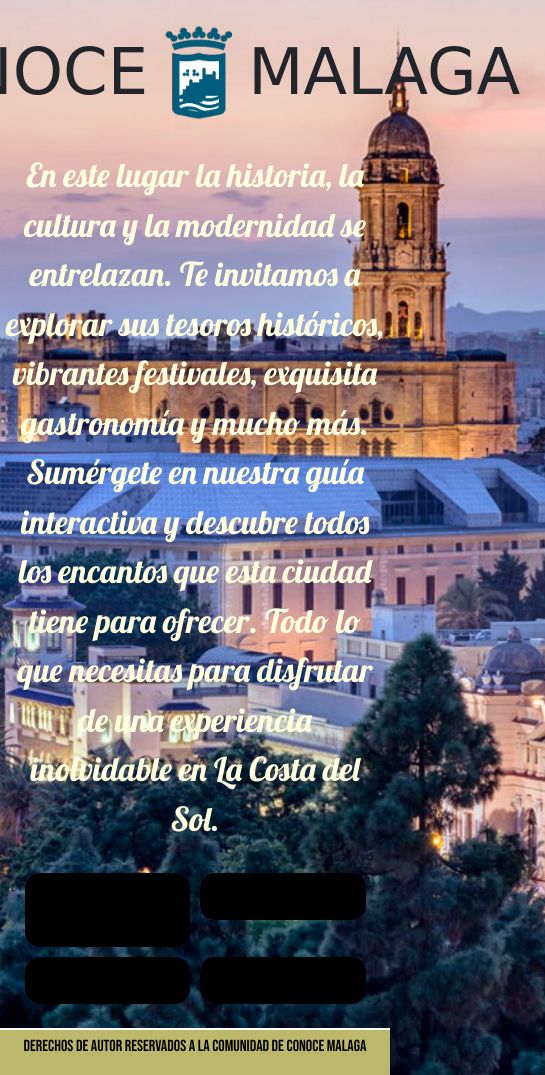
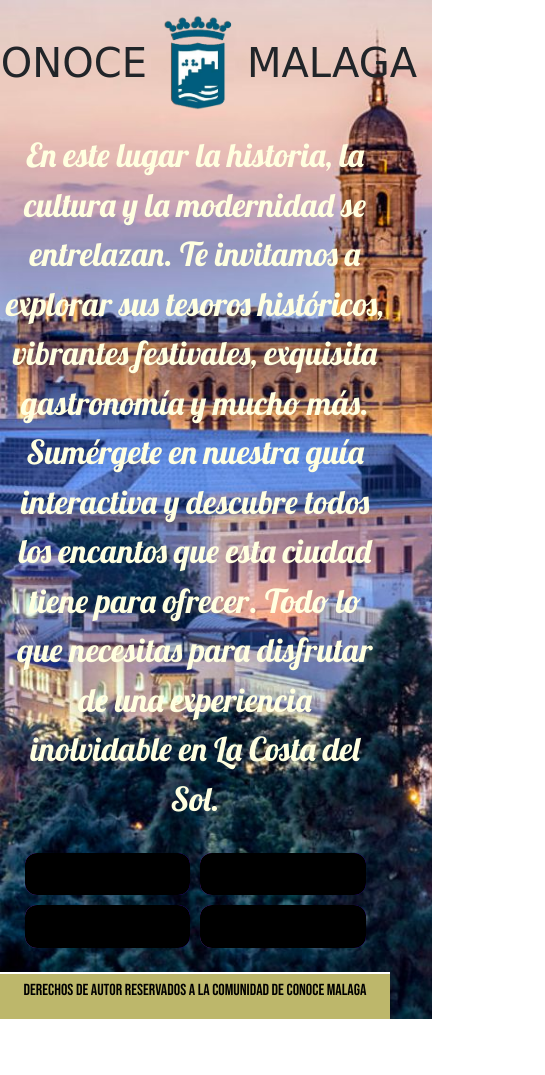
Before and after one commit to juancastro15/PreEntrega3-CastroMartinez-JuanCarlos, a website: page index.html in a window 390 px wide. Shown: the whole page, 545 px wide, since content can reach past the window. After the commit the page ends 1019 px from the top, so only its background shows below. Drawn offline with nearby package versions, Linux system fonts and the light colour scheme.

Commit message:
comienzo de media query

```diff
--- a/scss/_index.scss
+++ b/scss/_index.scss
@@ -21,7 +21,13 @@
             width: 100px;
             height: auto;
         }
+
+        @media only screen and (max-width: 768px) {
+            font-size: 2.5em; // Ajusta el tamaño de la fuente para pantallas más pequeñas si es necesario
+            padding: 15px;
+        }
     }
+
 }
 
 .introduction {
@@ -123,6 +129,10 @@
                     &:active {
                     transform: scale(0.95);
                     }
+
+                    @media only screen and (max-width: 768px) {
+                        font-size: 15px;
+                    }
                 }
             }
         }
```
Also changed, not shown: css/style.css, 1 other file.
